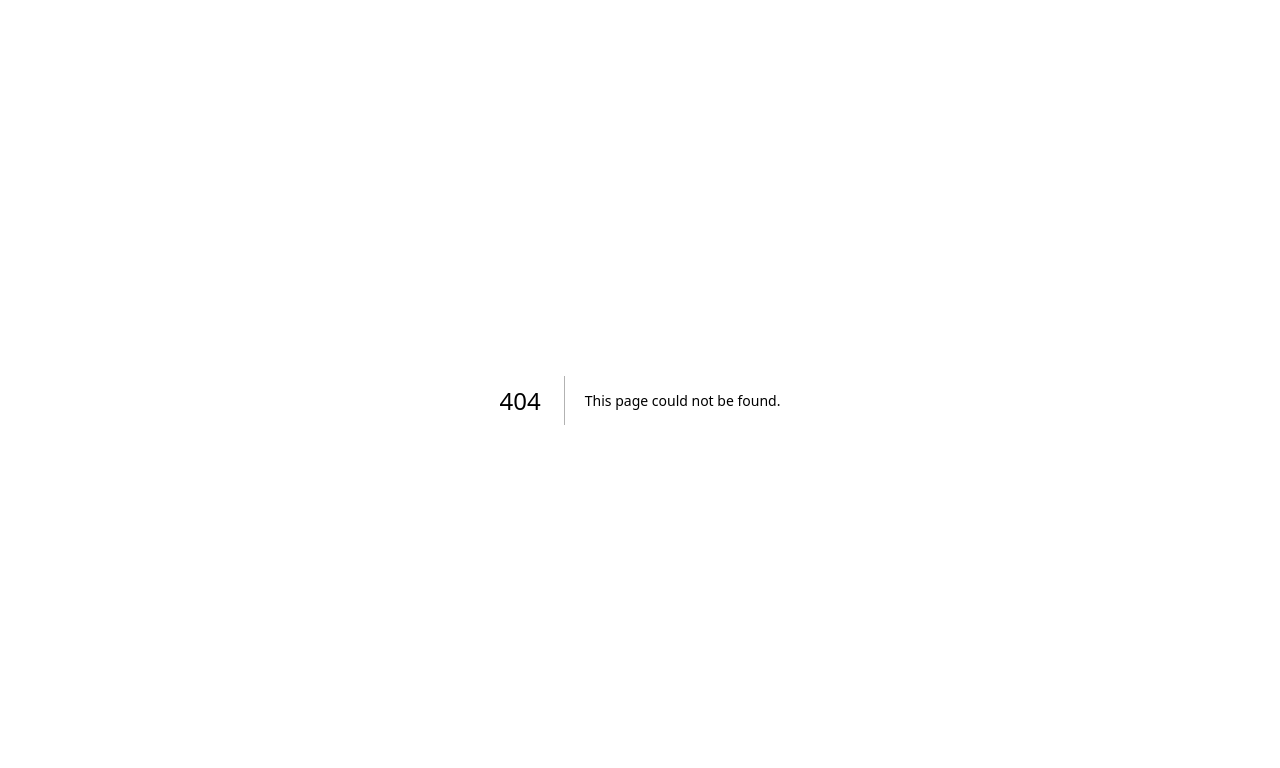
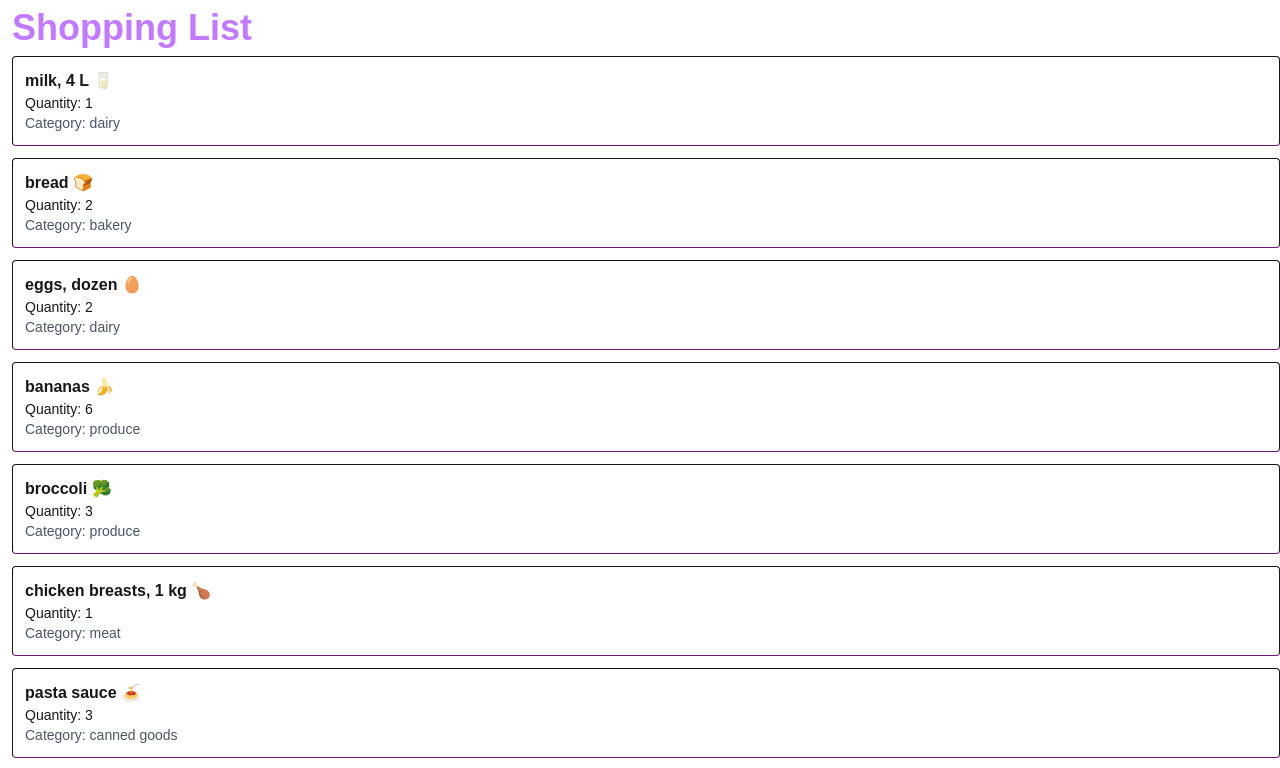
Before and after one commit to cresdom/cprg306-assignments, a Next.js app: page /week-3 in a window 1280 px wide. Before the commit this address had no page. Shown: the top 768 px of the page. Built offline with nearby package versions, Linux system fonts and the light colour scheme.

Commit message:
added page.js for week3

```diff
--- /dev/null
+++ b/app/week-3/page.js
@@ -0,0 +1,10 @@
+import GroceryItemList from "./GroceryItemList";
+
+export default function Page() {
+return (
+<main>
+    <h1 className="text-4xl font-bold text-purple-400 mb-2 mt-2 ml-3">Shopping List</h1>
+    <GroceryItemList/>
+</main>
+);
+}
```
